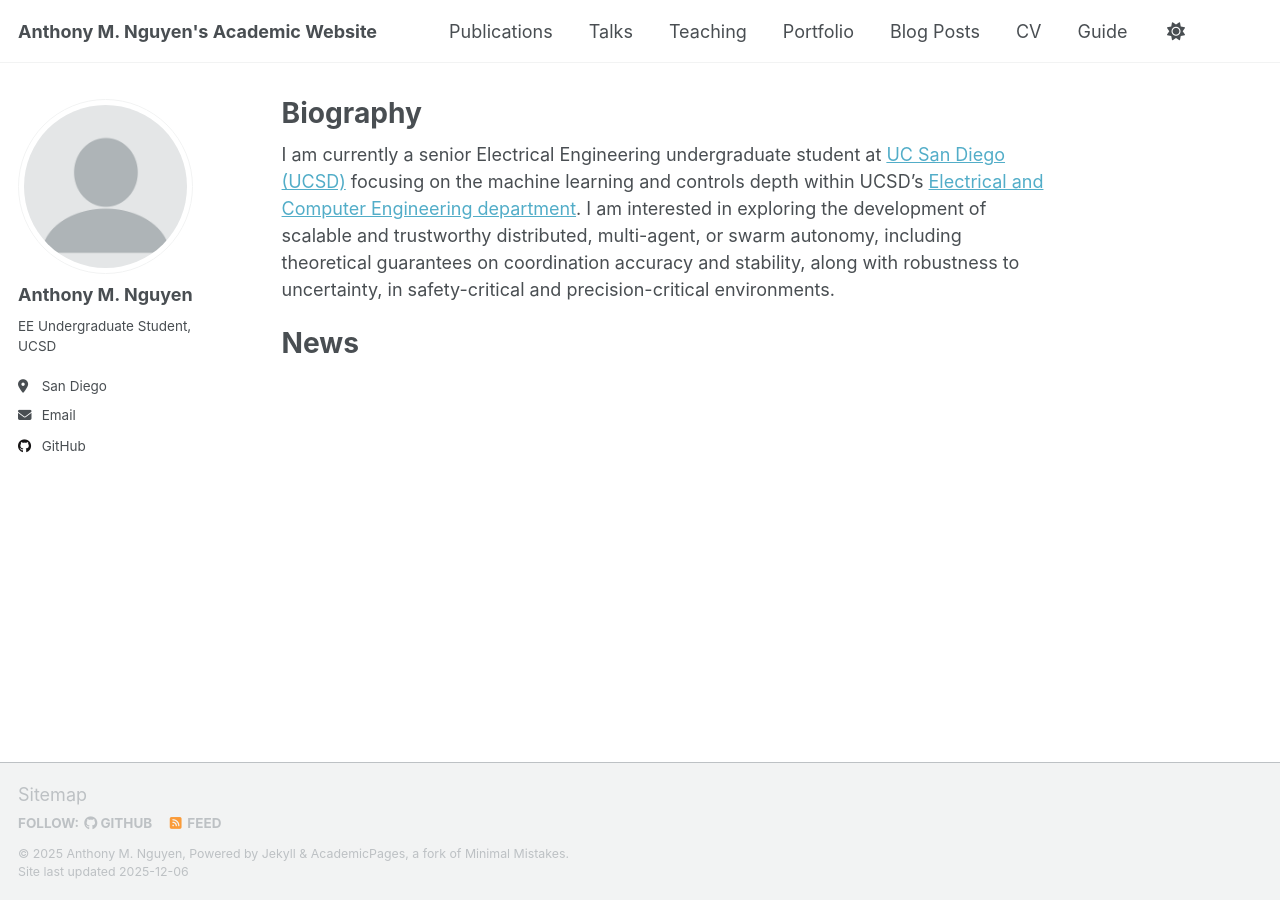
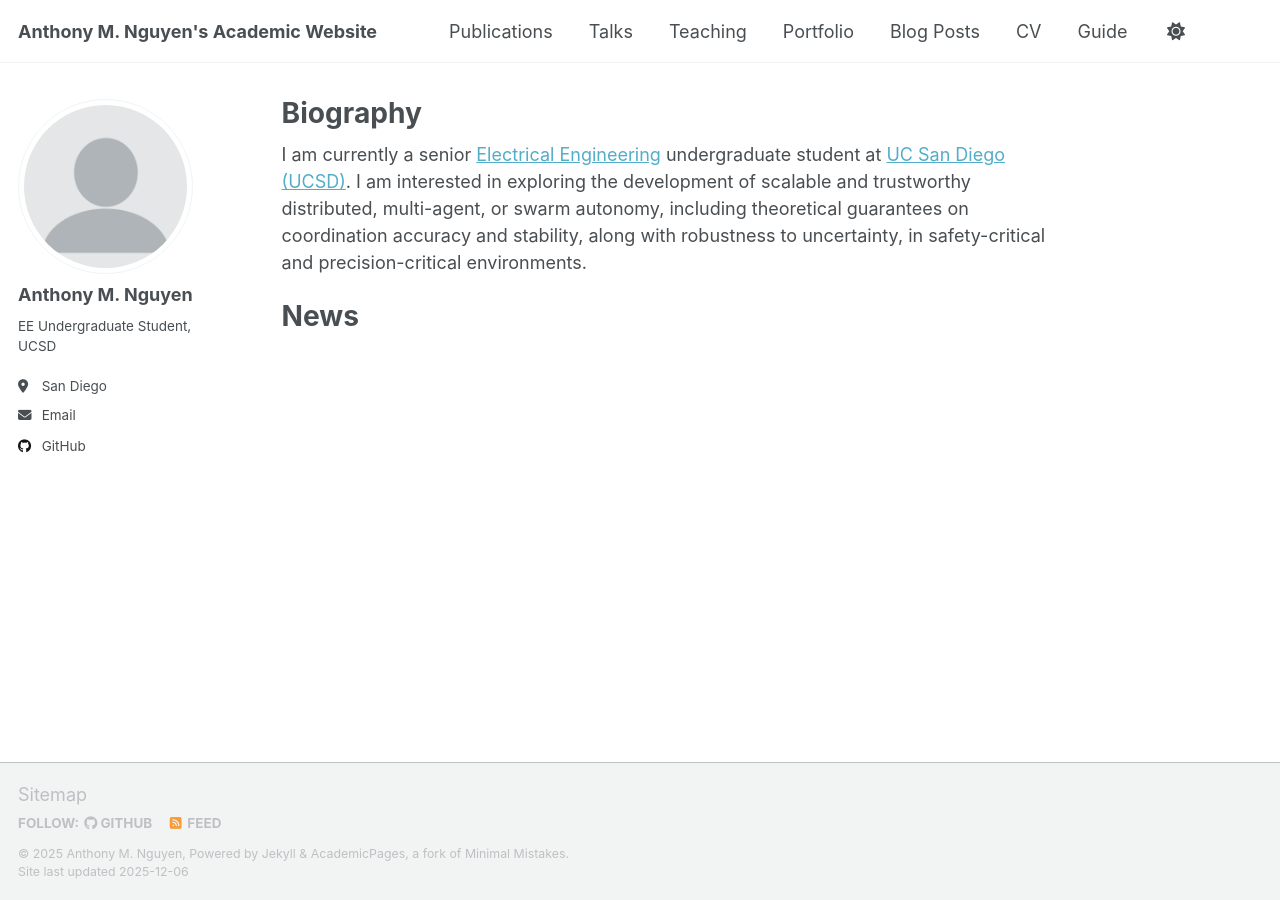
Before and after one commit to minhansd/minhansd.github.io, a Jekyll site: the page built from _pages/about.md, in a window 1280 px wide. Built offline with Jekyll 4.4.1, drawn with Linux system fonts in a browser that asks for light colours; a script that is not in the unit is left out.

Commit message:
Update about.md

```diff
--- a/_pages/about.md
+++ b/_pages/about.md
@@ -7,7 +7,7 @@ redirect_from:
   - /about.html
 ---
 
-I am currently a senior Electrical Engineering undergraduate student at [UC San Diego (UCSD)](https://ucsd.edu/) focusing on the machine learning and controls depth within UCSD's [Electrical and Computer Engineering department](https://ece.ucsd.edu/). I am interested in exploring the development of scalable and trustworthy distributed, multi-agent, or swarm autonomy, including theoretical guarantees on coordination accuracy and stability, along with robustness to uncertainty, in safety-critical and precision-critical environments.
+I am currently a senior [Electrical Engineering](https://ece.ucsd.edu/) undergraduate student at [UC San Diego (UCSD)](https://ucsd.edu/). I am interested in exploring the development of scalable and trustworthy distributed, multi-agent, or swarm autonomy, including theoretical guarantees on coordination accuracy and stability, along with robustness to uncertainty, in safety-critical and precision-critical environments.
 
 News
 ======
```
